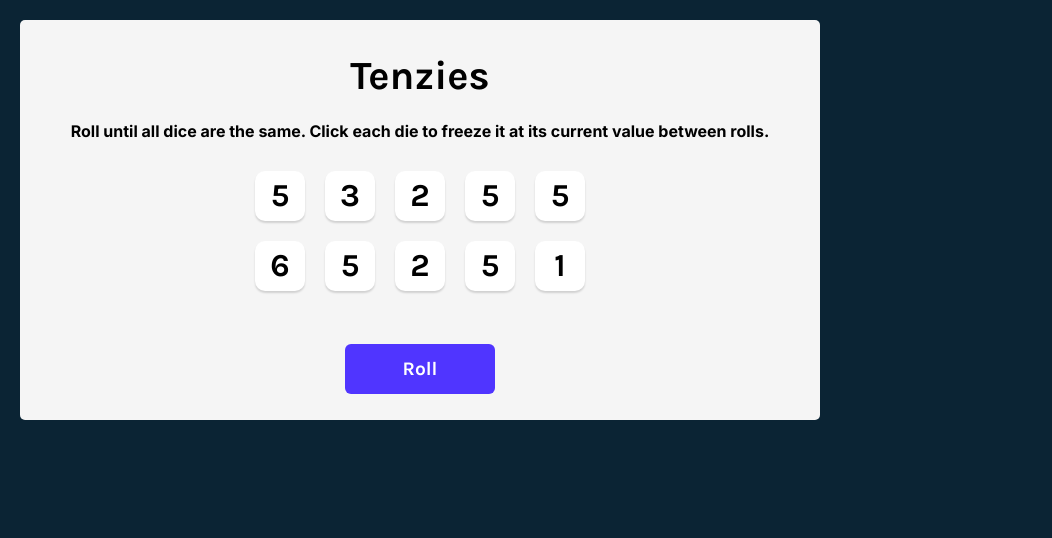
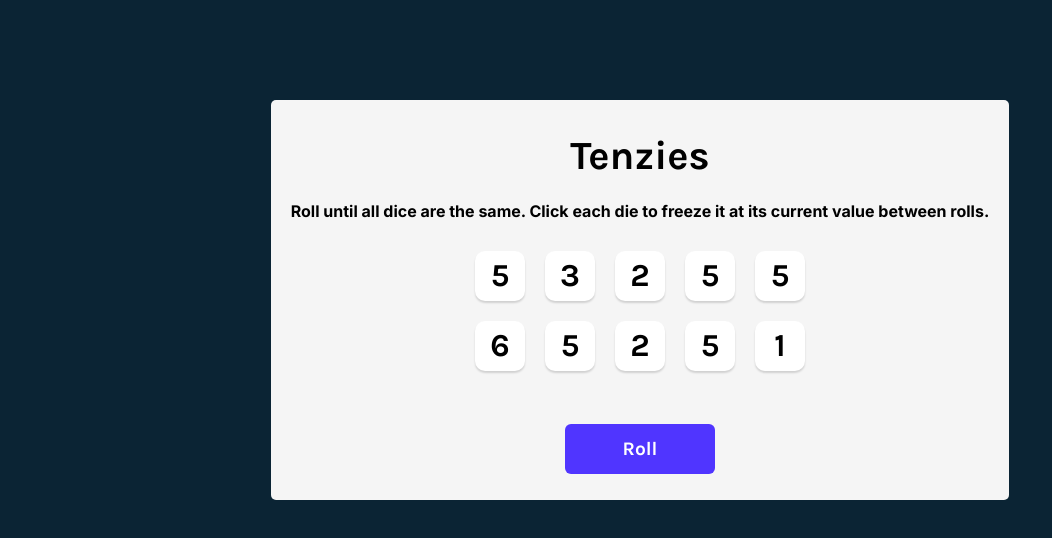
Before and after one commit to Persona743/tenzies-game, a React (Vite) app: page / in a window 1280 px wide. Shown: the top 538 px of the page, without its empty margins (0-1052 px from the left). Built offline with nearby package versions, Linux system fonts and the light colour scheme.

Commit message:
centered tenzies

```diff
--- a/src/App.css
+++ b/src/App.css
@@ -7,6 +7,12 @@ body {
     background-color: #0B2434;
     padding: 20px;
     font-family: 'Karla', sans-serif;
+}
+
+.tenzies-container{
+    display: flex;
+    justify-content: center;
+    margin-top: 5rem;
 }
 
 main {
--- a/src/App.jsx
+++ b/src/App.jsx
@@ -67,17 +67,19 @@ export default function App() {
     ));
 
     return (
+        <div className='tenzies-container'>
             <main>
                 {tenzies && <Confetti />}
                 <h1 className="title">Tenzies</h1>
                 <p className="instructions">
-                Roll until all dice are the same. Click each die to freeze it at
-                its current value between rolls.
+                    Roll until all dice are the same. Click each die to freeze
+                    it at its current value between rolls.
                 </p>
                 <div className="dice-container">{diceElements}</div>
                 <button className="roll-dice-btn" onClick={rollDice}>
                     {tenzies ? 'New Game' : 'Roll'}
                 </button>
             </main>
+        </div>
     );
 }
```
Lines whose indentation alone changed are shown as unchanged.
